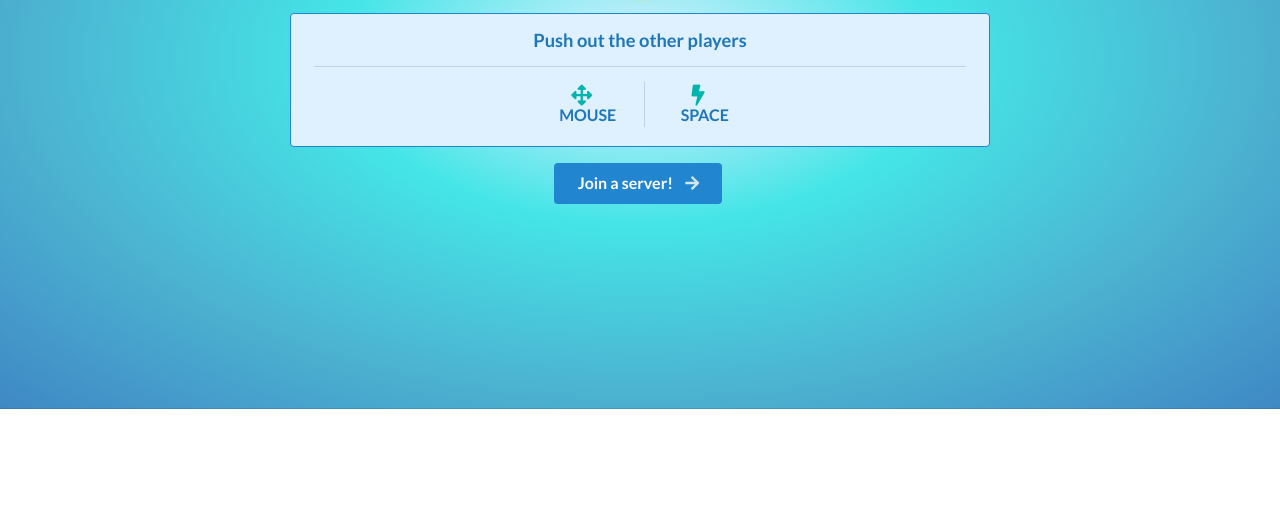
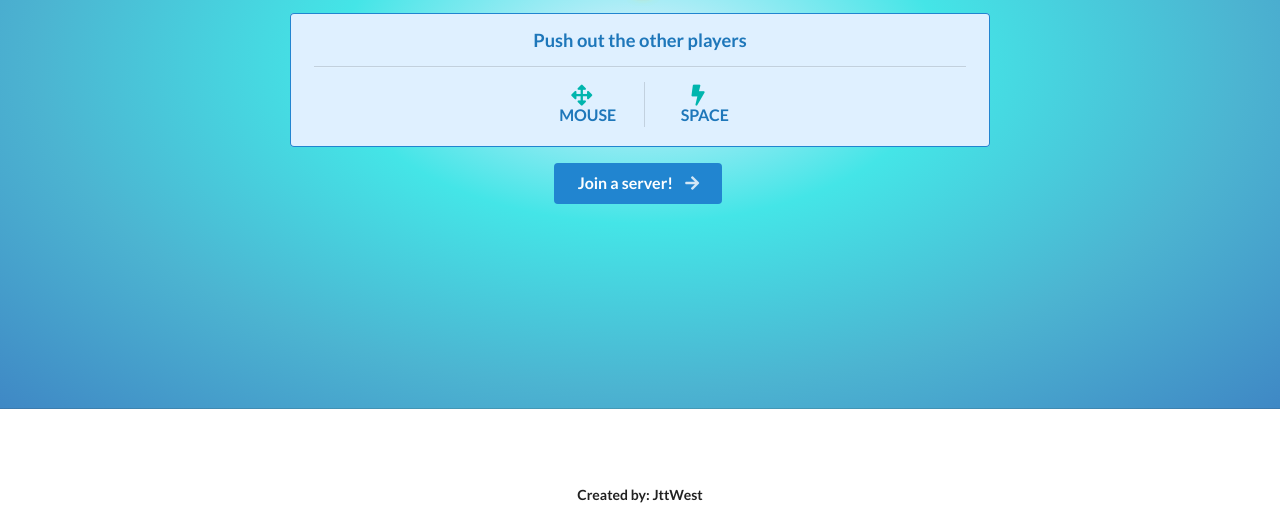
Before and after one commit to JttWest/Bumper.io, a website built with webpack: page client/index.html in a window 1280 px wide. Shown: the part 291-800 px from the top of the page. Built offline with nearby package versions, Linux system fonts and the light colour scheme.

Commit message:
added credit

```diff
--- a/client/css/app.css
+++ b/client/css/app.css
@@ -69,3 +69,9 @@ body {
 #scoreContainer span {
   color: #151515
 }
+
+#credits {
+  position: fixed;
+  bottom: 5px;
+  width: 100%;
+}
--- a/client/index.html
+++ b/client/index.html
@@ -47,6 +47,8 @@
         <i class="right arrow icon"></i>
       </div>
     </div>
+
+    <h5 id="credits" class="ui">Created by: JttWest</h5>
   </div>
 
   <div id="gameView" class="ui">
```
